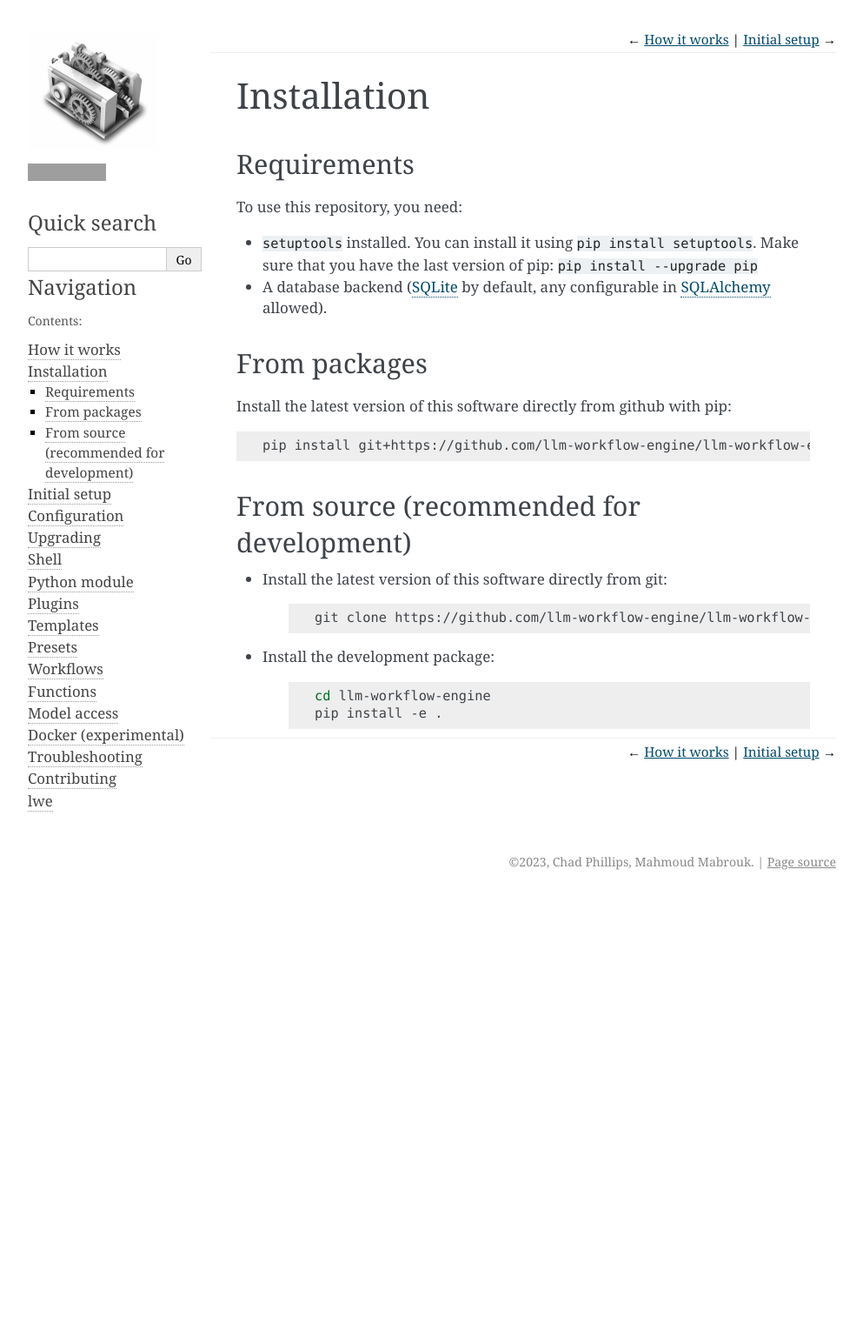
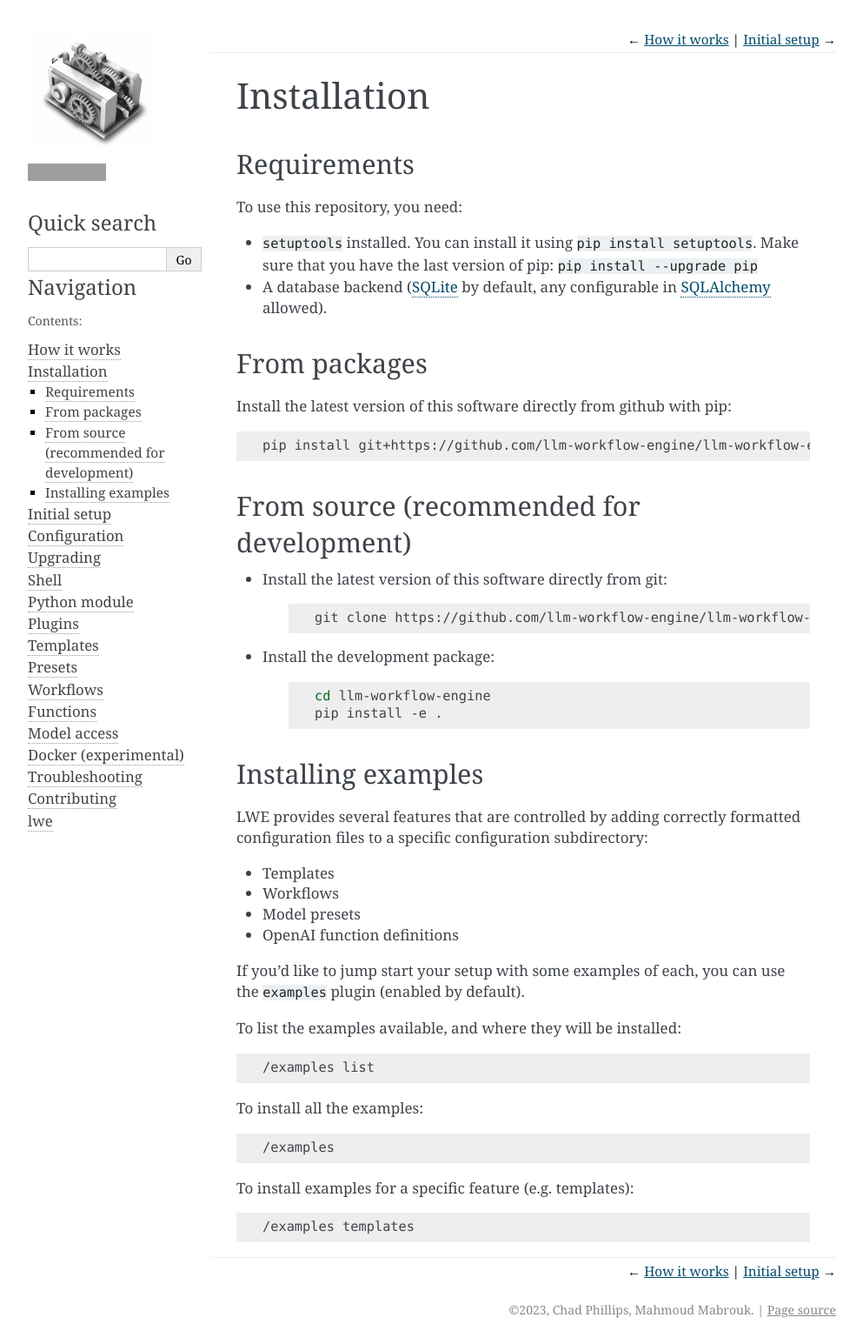
Before and after one commit to llm-workflow-engine/llm-workflow-engine, a Sphinx documentation site: the page built from docs/installation.rst, in a window 1280 px wide. Shown: the whole page at 87% size, without its empty margins (148-1141 px from the left). Built offline with Sphinx 7.4.7, drawn with Linux system fonts in a browser that asks for light colours; before the commit the page ends 1030 px from its top, so only the background shows below that; grey boxes are pictures that could not be loaded.

Commit message:
document installing examples

```diff
--- a/docs/installation.rst
+++ b/docs/installation.rst
@@ -34,3 +34,34 @@ From source (recommended for development)
 
       cd llm-workflow-engine
       pip install -e .
+
+-----------------------------------------------
+Installing examples
+-----------------------------------------------
+
+LWE provides several features that are controlled by adding correctly formatted configuration files to a specific configuration subdirectory:
+
+* Templates
+* Workflows
+* Model presets
+* OpenAI function definitions
+
+If you'd like to jump start your setup with some examples of each, you can use the ``examples`` plugin (enabled by default).
+
+To list the examples available, and where they will be installed:
+
+.. code-block:: bash
+
+   /examples list
+
+To install all the examples:
+
+.. code-block:: bash
+
+   /examples
+
+To install examples for a specific feature (e.g. templates):
+
+.. code-block:: bash
+
+   /examples templates
```
